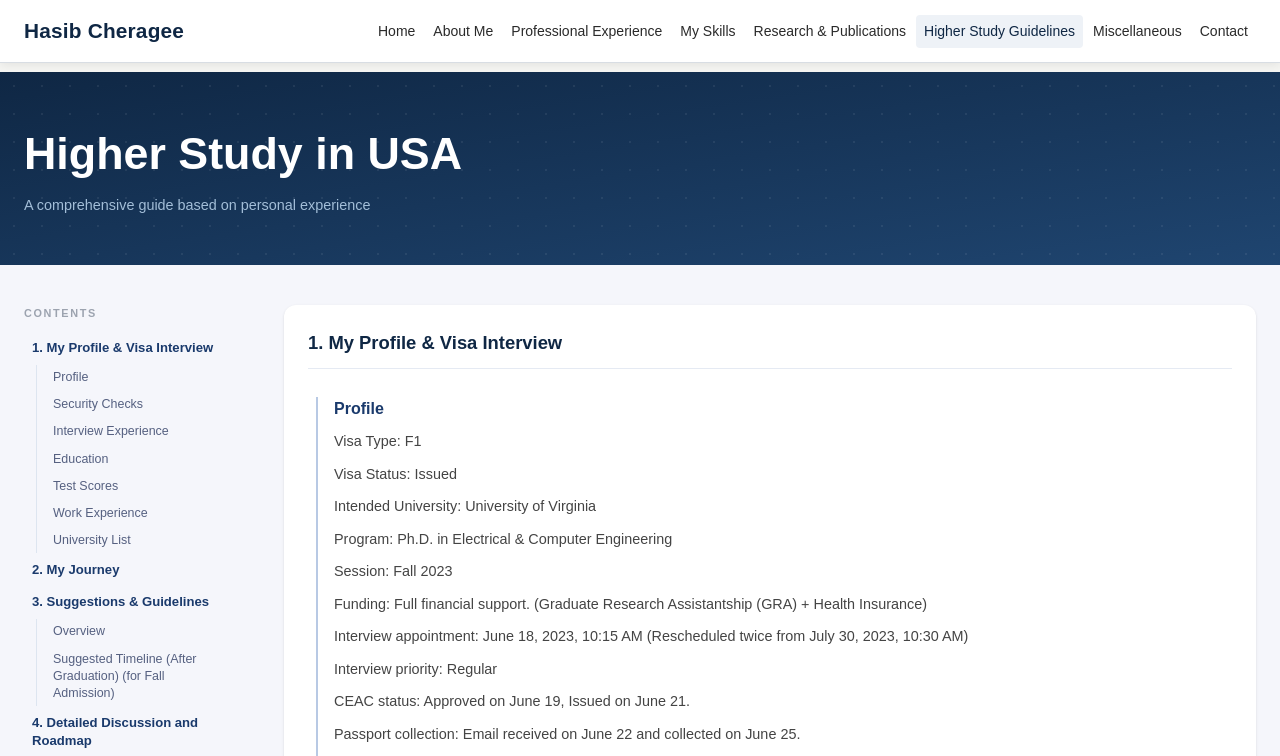
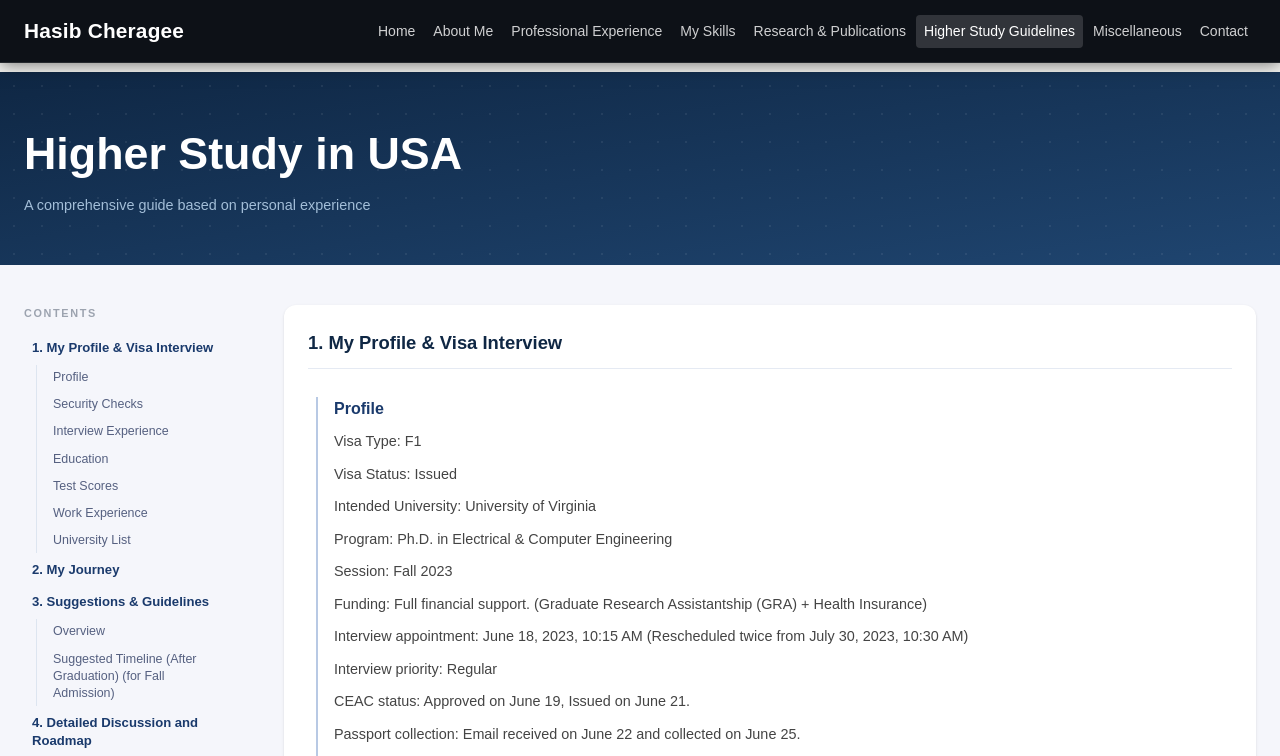
Before and after one commit to injaamam/hasib-portfolio, a Next.js app in the folder frontend/: page /higher-study-usa in a window 1280 px wide. Shown: the top 756 px of the page. Built offline with nearby package versions, Linux system fonts and the light colour scheme.

Commit message:
fix: redesign navbar with deep charcoal #0d1117 — clean separation from navy hero
Agent-Logs-Url: https://github.com/injaamam/hasib-portfolio/sessions/e8020067-83d3-4c6a-8b16-08f85fc1ca39

Co-authored-by: injaamam <119157613+injaamam@users.noreply.github.com>

```diff
--- a/frontend/src/components/Navbar.jsx
+++ b/frontend/src/components/Navbar.jsx
@@ -109,12 +109,12 @@ export default function Navbar() {
   return (
     <header className="fixed top-0 right-0 left-0 z-30">
       <div
-        className="border-b border-[#d8dde3] bg-white text-[#1a1a1a] shadow-[0_1px_10px_rgba(0,0,0,0.09)]"
+        className="border-b border-white/10 bg-[#0d1117] text-white shadow-[0_2px_16px_rgba(0,0,0,0.5)]"
       >
         <div className="mx-auto flex min-h-[62px] max-w-none items-center justify-between gap-4 px-4 sm:px-6">
           <Link
             href="/home"
-            className="shrink-0 text-[1.15rem] font-semibold tracking-[0.01em] text-[#0f2744] transition hover:text-[#1f3a5c] sm:text-[1.3rem]"
+            className="shrink-0 text-[1.15rem] font-semibold tracking-[0.01em] text-white transition hover:text-white/80 sm:text-[1.3rem]"
             onClick={() => setIsMenuOpen(false)}
           >
             Hasib Cheragee
@@ -122,7 +122,7 @@ export default function Navbar() {
 
           <button
             type="button"
-            className="inline-flex h-10 items-center justify-center rounded border border-[#c8cdd3] px-3 text-sm font-medium text-[#1a1a1a] transition hover:bg-[#f0f4f8] lg:hidden"
+            className="inline-flex h-10 items-center justify-center rounded border border-white/20 px-3 text-sm font-medium text-white/90 transition hover:bg-white/10 lg:hidden"
             aria-expanded={isMenuOpen}
             aria-label="Toggle navigation menu"
             onClick={() => setIsMenuOpen((o) => !o)}
@@ -137,16 +137,16 @@ export default function Navbar() {
                   <div key={item.label} className="group relative">
                     <button
                       type="button"
-                      className={`rounded px-2 py-1.5 text-[0.875rem] font-medium transition ${item.children.some((c) => pathname === c.href) ? "bg-[#eef2f7] text-[#0f2744]" : "text-[#2a2a2a] hover:bg-[#eef2f7] hover:text-[#0f2744]"}`}
+                      className={`rounded px-2 py-1.5 text-[0.875rem] font-medium transition ${item.children.some((c) => pathname === c.href) ? "bg-white/15 text-white" : "text-white/80 hover:bg-white/10 hover:text-white"}`}
                     >
                       {item.label}
                     </button>
-                    <div className="absolute top-full left-0 z-50 hidden min-w-[210px] rounded border border-[#d8dde3] bg-white py-1 shadow-[0_8px_24px_rgba(0,0,0,0.12)] group-hover:block">
+                    <div className="absolute top-full left-0 z-50 hidden min-w-[210px] rounded border border-white/10 bg-[#161b22] py-1 shadow-[0_8px_24px_rgba(0,0,0,0.4)] group-hover:block">
                       {item.children.map((child) => (
                         <Link
                           key={child.href}
                           href={child.href}
-                          className={`block px-4 py-2 text-[0.93rem] font-medium transition ${pathname === child.href ? "bg-[#eef2f7] text-[#0f2744]" : "text-[#2a2a2a] hover:bg-[#f5f8fb] hover:text-[#0f2744]"}`}
+                          className={`block px-4 py-2 text-[0.93rem] font-medium transition ${pathname === child.href ? "bg-white/12 text-white" : "text-white/75 hover:bg-white/10 hover:text-white"}`}
                         >
                           {child.label}
                         </Link>
@@ -157,7 +157,7 @@ export default function Navbar() {
                   <Link
                     key={item.href}
                     href={item.href}
-                    className={`rounded px-2 py-1.5 text-[0.875rem] font-medium transition ${pathname === item.href ? "bg-[#eef2f7] text-[#0f2744]" : "text-[#2a2a2a] hover:bg-[#eef2f7] hover:text-[#0f2744]"}`}
+                    className={`rounded px-2 py-1.5 text-[0.875rem] font-medium transition ${pathname === item.href ? "bg-white/15 text-white" : "text-white/80 hover:bg-white/10 hover:text-white"}`}
                   >
                     {item.label}
                   </Link>
@@ -168,7 +168,7 @@ export default function Navbar() {
         </div>
 
         {isMenuOpen && (
-          <nav className="border-t border-[#d8dde3] px-4 py-3 lg:hidden">
+          <nav className="border-t border-white/10 px-4 py-3 lg:hidden">
             <div className="flex flex-col gap-1">
               {navStructure.map((item) =>
                 item.children ? (
@@ -177,16 +177,16 @@ export default function Navbar() {
                     open={item.children.some((c) => pathname === c.href)}
                   >
                     <summary
-                      className={`cursor-pointer rounded px-3 py-2 text-base font-medium transition ${item.children.some((c) => pathname === c.href) ? "bg-[#eef2f7] text-[#0f2744]" : "text-[#2a2a2a] hover:bg-[#eef2f7] hover:text-[#0f2744]"}`}
+                      className={`cursor-pointer rounded px-3 py-2 text-base font-medium transition ${item.children.some((c) => pathname === c.href) ? "bg-white/15 text-white" : "text-white/80 hover:bg-white/10 hover:text-white"}`}
                     >
                       {item.label}
                     </summary>
-                    <div className="ml-4 mt-0.5 flex flex-col gap-0.5 border-l border-[#d0d8e2] pl-3">
+                    <div className="ml-4 mt-0.5 flex flex-col gap-0.5 border-l border-white/15 pl-3">
                       {item.children.map((child) => (
                         <Link
                           key={child.href}
                           href={child.href}
-                          className={`rounded px-3 py-2 text-[0.93rem] font-medium transition ${pathname === child.href ? "bg-[#eef2f7] text-[#0f2744]" : "text-[#2a2a2a] hover:bg-[#f5f8fb] hover:text-[#0f2744]"}`}
+                          className={`rounded px-3 py-2 text-[0.93rem] font-medium transition ${pathname === child.href ? "bg-white/12 text-white" : "text-white/75 hover:bg-white/10 hover:text-white"}`}
                           onClick={() => setIsMenuOpen(false)}
                         >
                           {child.label}
@@ -198,7 +198,7 @@ export default function Navbar() {
                   <Link
                     key={item.href}
                     href={item.href}
-                    className={`rounded px-3 py-2 text-base font-medium transition ${pathname === item.href ? "bg-[#eef2f7] text-[#0f2744]" : "text-[#2a2a2a] hover:bg-[#eef2f7] hover:text-[#0f2744]"}`}
+                    className={`rounded px-3 py-2 text-base font-medium transition ${pathname === item.href ? "bg-white/15 text-white" : "text-white/80 hover:bg-white/10 hover:text-white"}`}
                     onClick={() => setIsMenuOpen(false)}
                   >
                     {item.label}
```
